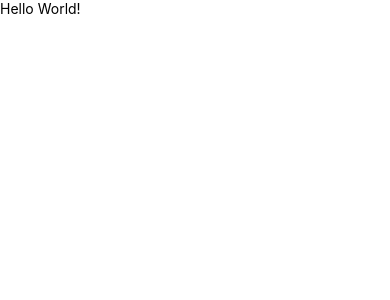
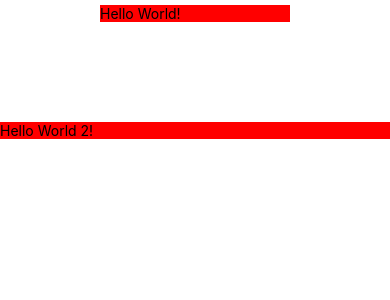
Before and after one commit to nvacheishvili/HWApp, a React Native app: screen / in a window 390 px wide. Shown: the top 300 px of the page. Built offline with nearby package versions, Linux system fonts and the light colour scheme.

Commit message:
margins done
done

```diff
--- a/App.js
+++ b/App.js
@@ -1,10 +1,25 @@
 import React from 'react';
-import {SafeAreaView, Text} from 'react-native';
+import {SafeAreaView, Text, View} from 'react-native';
 
 const App = () => {
   return (
     <SafeAreaView>
-      <Text>Hello World!</Text>
+      <View
+        style={{
+          backgroundColor: 'red', // sets the background color of the View container to red
+          margin: 10, // sets the margin around the View component to 10 on all sides
+          marginTop: 5, // sets the margin on the top side of the View component to 5 -- disable this for marginVertical to take effect
+          marginLeft: 100, // sets the margin on the left side of the View component to 100 -- disable this for marginHorizontal to take effect
+          marginRight: 100, // sets the margin on the right side of the View component to 100 -- disable this for marginHorizontal to take effect
+          marginBottom: 100, // sets the margin on the bottom side of the View component to 100 -- disable this for marginVertical to take effect
+          marginVertical: 50, // sets the vertical margin (top and bottom) of the View component to 50
+          marginHorizontal: 50, // sets the horizontal margin (left and right) of the View component to 50
+        }}>
+        <Text>Hello World!</Text>
+      </View>
+      <View style={{backgroundColor: 'red'}}>
+        <Text>Hello World 2!</Text>
+      </View>
     </SafeAreaView>
   );
 };
```
